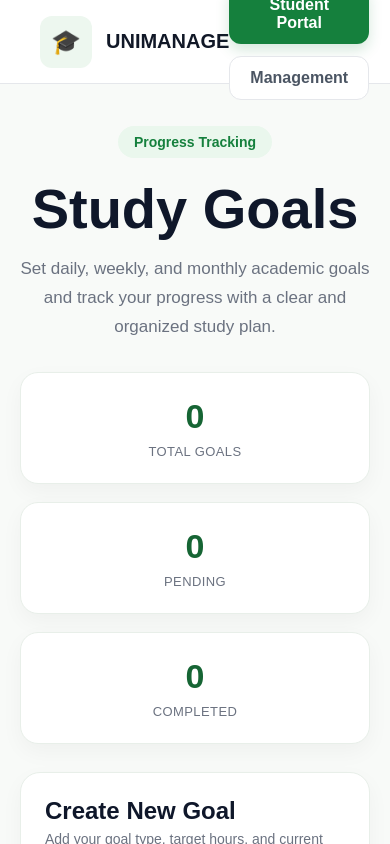
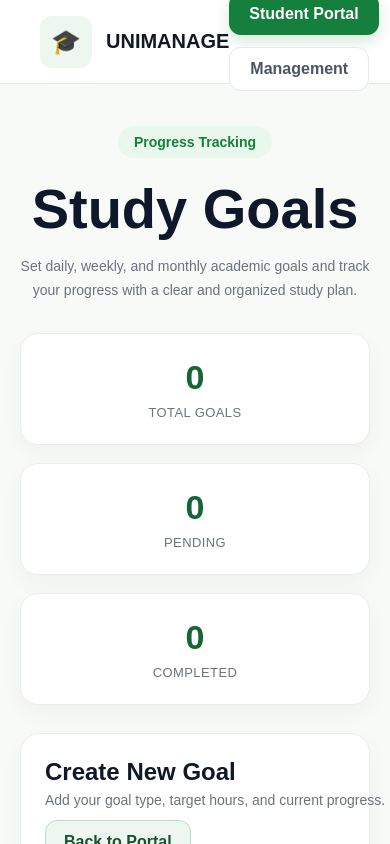
Before and after one commit to Poornima-Hansani/Campus-Facility-Management-System, a React (Vite) app in the folder frontend/: page /study-goals in a window 390 px wide. Shown: the top 844 px of the page. Built offline with nearby package versions, Linux system fonts and the light colour scheme.

Commit message:
Add responsive layout fixes across all student portal pages

```diff
--- a/frontend/src/pages/AddTaskPage.tsx
+++ b/frontend/src/pages/AddTaskPage.tsx
@@ -365,6 +365,7 @@ const styles: { [key: string]: React.CSSProperties } = {
     cursor: "pointer",
     fontWeight: 700,
     boxShadow: "0 6px 14px rgba(21,128,61,0.18)",
+
   },
   main: {
     maxWidth: 1100,
@@ -394,7 +395,7 @@ const styles: { [key: string]: React.CSSProperties } = {
 heroSubtitle: {
   maxWidth: 760,
   margin: "0 auto",
-    fontSize: 17,
+  fontSize: "clamp(14px, 2.5vw, 17px)",
   lineHeight: 1.7,
   color: "#6b7280",
 },
@@ -404,6 +405,7 @@ const styles: { [key: string]: React.CSSProperties } = {
     borderRadius: 20,
     padding: 24,
     boxShadow: "0 8px 22px rgba(0,0,0,0.04)",
+
   },
   formHeader: {
     display: "flex",
@@ -501,6 +503,7 @@ const styles: { [key: string]: React.CSSProperties } = {
     cursor: "pointer",
     fontWeight: 700,
     boxShadow: "0 6px 14px rgba(22,163,74,0.18)",
+
   },
   secondaryButton: {
     background: "#ffffff",
--- a/frontend/src/pages/AssignmentExamPage.tsx
+++ b/frontend/src/pages/AssignmentExamPage.tsx
@@ -522,6 +522,7 @@ const styles: { [key: string]: React.CSSProperties } = {
   padding: 24,
   border: "1px solid #cfe6d7",
   boxShadow: "0 10px 24px rgba(63, 92, 74, 0.16)",
+  whiteSpace: "nowrap",
 },
   statsGrid: {
     display: "grid",
@@ -641,6 +642,7 @@ const styles: { [key: string]: React.CSSProperties } = {
     cursor: "pointer",
     fontWeight: 700,
     boxShadow: "0 6px 10px rgba(39, 93, 63, 0.2)",
+    whiteSpace: "nowrap",
   },
   cancelButton: {
     background: "#f0f5f1",
--- a/frontend/src/pages/HelpRequestPage.tsx
+++ b/frontend/src/pages/HelpRequestPage.tsx
@@ -364,6 +364,7 @@ const styles: { [key: string]: React.CSSProperties } = {
     cursor: "pointer",
     fontWeight: 700,
     boxShadow: "0 6px 14px rgba(21,128,61,0.18)",
+    whiteSpace: "nowrap",
   },
   main: {
     maxWidth: 1100,
@@ -393,7 +394,7 @@ const styles: { [key: string]: React.CSSProperties } = {
 heroSubtitle: {
   maxWidth: 760,
   margin: "0 auto",
-    fontSize: 17,
+  fontSize: "clamp(14px, 2.5vw, 17px)",
   lineHeight: 1.7,
   color: "#6b7280",
 },
@@ -410,6 +411,7 @@ const styles: { [key: string]: React.CSSProperties } = {
     padding: "24px 18px",
     textAlign: "center",
     boxShadow: "0 8px 22px rgba(0,0,0,0.04)",
+    whiteSpace: "nowrap",
   },
   statValue: {
     fontSize: 34,
@@ -428,6 +430,7 @@ const styles: { [key: string]: React.CSSProperties } = {
     borderRadius: 20,
     padding: 24,
     boxShadow: "0 8px 22px rgba(0,0,0,0.04)",
+    whiteSpace: "nowrap",
     marginBottom: 24,
   },
   formHeader: {
@@ -467,6 +470,7 @@ const styles: { [key: string]: React.CSSProperties } = {
     borderRadius: 20,
     padding: 24,
     boxShadow: "0 8px 22px rgba(0,0,0,0.04)",
+    whiteSpace: "nowrap",
     marginBottom: 28,
   },
   filterHeader: {
@@ -495,6 +499,7 @@ const styles: { [key: string]: React.CSSProperties } = {
     cursor: "pointer",
     fontWeight: 700,
     boxShadow: "0 6px 14px rgba(22,163,74,0.18)",
+    whiteSpace: "nowrap",
   },
   requestsSection: {
     background: "#ffffff",
@@ -502,6 +507,7 @@ const styles: { [key: string]: React.CSSProperties } = {
     borderRadius: 20,
     padding: 24,
     boxShadow: "0 8px 22px rgba(0,0,0,0.04)",
+    whiteSpace: "nowrap",
   },
   emptyState: {
     border: "1px dashed #d9e8dd",
--- a/frontend/src/pages/LectureAvailabilityPage.tsx
+++ b/frontend/src/pages/LectureAvailabilityPage.tsx
@@ -280,6 +280,7 @@ const styles: { [key: string]: React.CSSProperties } = {
     cursor: "pointer",
     fontWeight: 700,
     boxShadow: "0 6px 14px rgba(21,128,61,0.18)",
+    whiteSpace: "nowrap",
   },
   main: {
     maxWidth: 1180,
@@ -309,7 +310,7 @@ const styles: { [key: string]: React.CSSProperties } = {
 heroSubtitle: {
   maxWidth: 760,
   margin: "0 auto",
-    fontSize: 17,
+  fontSize: "clamp(14px, 2.5vw, 17px)",
   lineHeight: 1.7,
   color: "#6b7280",
 },
@@ -319,6 +320,7 @@ const styles: { [key: string]: React.CSSProperties } = {
     borderRadius: 20,
     padding: 24,
     boxShadow: "0 8px 22px rgba(0,0,0,0.04)",
+    whiteSpace: "nowrap",
     marginBottom: 28,
   },
   topCardHeader: {
@@ -393,6 +395,7 @@ const styles: { [key: string]: React.CSSProperties } = {
     padding: "46px 20px",
     textAlign: "center",
     boxShadow: "0 8px 22px rgba(0,0,0,0.04)",
+    whiteSpace: "nowrap",
   },
   emptyIcon: {
     fontSize: 40,
@@ -418,6 +421,7 @@ const styles: { [key: string]: React.CSSProperties } = {
     borderRadius: 20,
     padding: 24,
     boxShadow: "0 8px 22px rgba(0,0,0,0.04)",
+    whiteSpace: "nowrap",
   },
   dayHeader: {
     display: "flex",
--- a/frontend/src/pages/StudyGoalsPage.tsx
+++ b/frontend/src/pages/StudyGoalsPage.tsx
@@ -419,6 +419,7 @@ const styles: { [key: string]: React.CSSProperties } = {
     cursor: "pointer",
     fontWeight: 700,
     boxShadow: "0 6px 14px rgba(21,128,61,0.18)",
+    whiteSpace: "nowrap",
   },
   main: {
     maxWidth: 1100,
@@ -446,12 +447,12 @@ const styles: { [key: string]: React.CSSProperties } = {
     marginBottom: 14,
   },
   heroSubtitle: {
-    maxWidth: 760,
-    margin: "0 auto",
-    fontSize: 17,
-    lineHeight: 1.7,
-    color: "#6b7280",
-  },
+  maxWidth: 760,
+  margin: "0 auto",
+  fontSize: "clamp(14px, 2.5vw, 17px)",
+  lineHeight: 1.7,
+  color: "#6b7280",
+},
   statsGrid: {
     display: "grid",
     gridTemplateColumns: "repeat(auto-fit, minmax(220px, 1fr))",
@@ -465,6 +466,7 @@ const styles: { [key: string]: React.CSSProperties } = {
     padding: "24px 18px",
     textAlign: "center",
     boxShadow: "0 8px 22px rgba(0,0,0,0.04)",
+    whiteSpace: "nowrap",
   },
   statValue: {
     fontSize: 34,
@@ -483,6 +485,7 @@ const styles: { [key: string]: React.CSSProperties } = {
     borderRadius: 20,
     padding: 24,
     boxShadow: "0 8px 22px rgba(0,0,0,0.04)",
+    whiteSpace: "nowrap",
     marginBottom: 28,
   },
   formHeader: {
@@ -540,6 +543,7 @@ const styles: { [key: string]: React.CSSProperties } = {
     cursor: "pointer",
     fontWeight: 700,
     boxShadow: "0 6px 14px rgba(22,163,74,0.18)",
+    whiteSpace: "nowrap",
   },
   secondaryButton: {
     background: "#ffffff",
@@ -556,6 +560,7 @@ const styles: { [key: string]: React.CSSProperties } = {
     borderRadius: 20,
     padding: 24,
     boxShadow: "0 8px 22px rgba(0,0,0,0.04)",
+    whiteSpace: "nowrap",
   },
   emptyState: {
     border: "1px dashed #d9e8dd",
--- a/frontend/src/pages/TaskDashboardPage.tsx
+++ b/frontend/src/pages/TaskDashboardPage.tsx
@@ -460,6 +460,7 @@ const styles: { [key: string]: React.CSSProperties } = {
     cursor: "pointer",
     fontWeight: 700,
     boxShadow: "0 6px 14px rgba(21,128,61,0.18)",
+
   },
   main: {
     maxWidth: 1180,
@@ -487,12 +488,12 @@ const styles: { [key: string]: React.CSSProperties } = {
     marginBottom: 14,
   },
   heroSubtitle: {
-    maxWidth: 760,
-    margin: "0 auto",
-    fontSize: 17,
-    lineHeight: 1.7,
-    color: "#6b7280",
-  },
+  maxWidth: 760,
+  margin: "0 auto",
+  fontSize: "clamp(14px, 2.5vw, 17px)",
+  lineHeight: 1.7,
+  color: "#6b7280",
+},
   statsGrid: {
     display: "grid",
     gridTemplateColumns: "repeat(auto-fit, minmax(220px, 1fr))",
@@ -506,6 +507,7 @@ const styles: { [key: string]: React.CSSProperties } = {
     padding: "24px 18px",
     textAlign: "center",
     boxShadow: "0 8px 22px rgba(0,0,0,0.04)",
+
   },
   statValue: {
     fontSize: 34,
@@ -530,6 +532,7 @@ const styles: { [key: string]: React.CSSProperties } = {
     borderRadius: 20,
     padding: 26,
     boxShadow: "0 8px 22px rgba(0,0,0,0.04)",
+
   },
   featureIcon: {
     width: 58,
@@ -563,6 +566,7 @@ const styles: { [key: string]: React.CSSProperties } = {
     cursor: "pointer",
     fontWeight: 700,
     boxShadow: "0 6px 14px rgba(22,163,74,0.18)",
+
   },
   reminderBlock: {
     marginBottom: 30,
@@ -578,6 +582,7 @@ const styles: { [key: string]: React.CSSProperties } = {
     borderRadius: 20,
     padding: 24,
     boxShadow: "0 8px 22px rgba(0,0,0,0.04)",
+
   },
   sectionTitle: {
     fontSize: 26,
@@ -605,6 +610,7 @@ const styles: { [key: string]: React.CSSProperties } = {
     borderRadius: 20,
     padding: 24,
     boxShadow: "0 8px 22px rgba(0,0,0,0.04)",
+
   },
   tasksHeader: {
     display: "flex",
```
Lines whose indentation alone changed are shown as unchanged.
